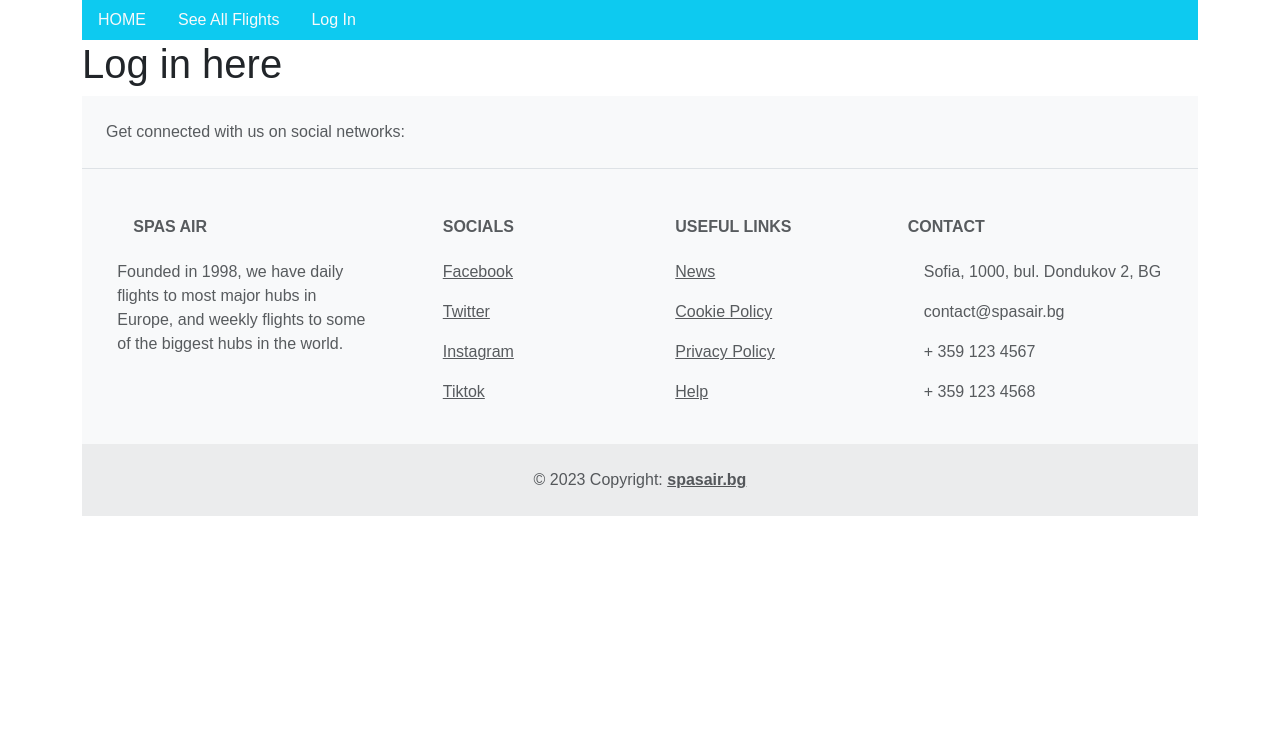
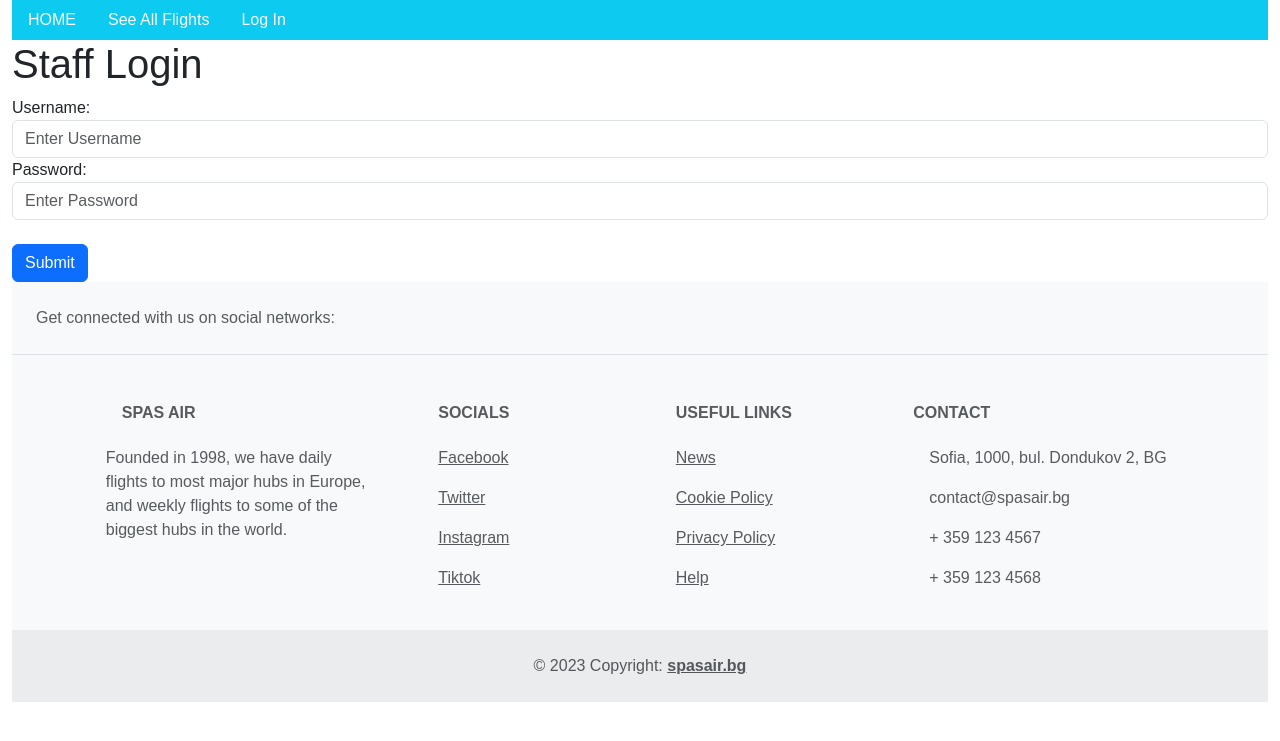
Before and after one commit to MARTIKRISO/FlightManager3.0, a Django app: page /login in a window 1280 px wide. Shown: the top 741 px of the page. Run offline with Django 4.2, Linux system fonts and the light colour scheme; parts of the project's set-up code (start-up, migrations or seed data) failed here and were passed over; some libraries are stand-ins or nearby versions.

Commit message:
Started Login

```diff
--- a/FlightManager/FlightManager/settings.py
+++ b/FlightManager/FlightManager/settings.py
@@ -38,7 +38,7 @@ INSTALLED_APPS = [
     'django.contrib.messages',
     'django.contrib.staticfiles',
     "flights",
-    "bootstrap5"
+    "bootstrap5",
 ]
 
 MIDDLEWARE = [
--- a/FlightManager/flights/templates/flights/book.html
+++ b/FlightManager/flights/templates/flights/book.html
@@ -90,7 +90,7 @@ Book flight {{ data.pk }}
     <div class="form-group">
         <label for="nationality">Nationality</label>
         <input type="text" class="form-control" id="nationality_field" placeholder="Enter 2-letter country code" maxlength="2" required>
-        <small id="emailHelp" class="form-text text-muted">Use Alpha-2 country codes, as defined here: <a href="https://www.iban.com/country-codes">https://www.iban.com/country-codes</a> </small>
+        <small id="emailHelp" class="form-text text-muted">Use Alpha-2 country codes as defined here: <a href="https://www.iban.com/country-codes">https://www.iban.com/country-codes</a> </small>
     </div>
     <div class="form-group">
         <label for="ticket_type">Ticket Type:</label><br>
--- a/FlightManager/flights/templates/flights/login.html
+++ b/FlightManager/flights/templates/flights/login.html
@@ -3,10 +3,53 @@
 {% block title %}
 Log in
 {% endblock title %}
+{% block content %}
+{% block scripts %}
+<script>
+  $(document).ready(function(event){
+    $.ajaxSetup({async: false});
+    $("#submit_button").on('click', function (){
+      data = {
+        "username": $("#username").val(),
+        "password": $("#password").val(),
+      }
 
-{% block content %}
-<h1>Log in here</h1>
+      $.ajax({
+        type: "POST",
+        url: "{% url 'flight:login' %}",
+        data: {order: JSON.stringify(data)},
+        headers: {"X-CSRFToken": Cookies.get('csrftoken')},
+        success: function(){
+            alert("Login Successful!\nRedirecting!");
+            window.location.replace("{% url 'flight:index' %}");
+        },
+        dataType: "text"
+      });
+    });
 
+});
+</script>
+{% endblock scripts %}
+
+
+
+<h1>Staff Login</h1>
+
+<form id="reg_form">
+    <div class="form-group">
+      <label for="username">Username:</label>
+      <input type="Name" class="form-control" id="username" placeholder="Enter Username" required>
+    </div>
+    <div class="form-group">
+        <label for="password">Password:</label>
+        <input type="password" class="form-control" id="password" placeholder="Enter Password" required>
+    </div>
+    <br>
+    <button type="submit" class="btn btn-primary" id="submit_button">Submit</button>
+</form>
 
 {% include 'footer.html' %}
 {% endblock content %}
+<!--
+  {"X-CSRFToken": Cookies.get('csrftoken')}
+-->
--- a/FlightManager/flights/templates/master.html
+++ b/FlightManager/flights/templates/master.html
@@ -14,7 +14,7 @@
 
 </head>
 <body>
-    <div class="container" style="font-family: arial, sans-serif">
+    <div class="container-fluid" style="font-family: arial, sans-serif">
         <ul class="nav bg-info">
           <li class="nav-item">
             <a class="nav-link link-light" href="/">HOME</a>
--- a/FlightManager/flights/views.py
+++ b/FlightManager/flights/views.py
@@ -1,8 +1,9 @@
 from django.shortcuts import render, get_list_or_404, get_object_or_404
-from django.http import HttpResponse
+from django.http import HttpResponse, HttpResponseRedirect
 from django.core import serializers
 from . import models
 import json
+from argon2 import PasswordHasher #Most secure hashing algo
 
 def index(request):
     return render(request, "flights/index.html")
@@ -23,7 +24,21 @@ def seeflights(request):
     return render(request, "flights/seeflights.html", ctx)
 
 def login(request):
-    return render(request, "flights/login.html")
+    if request.method == "GET":
+        return render(request, "flights/login.html")
+    else:
+        data = json.loads(request.POST.get("order"))
+
+        username = data.get("username")
+        password = data.get("password")
+        #TODO: Handle hashing and logging in
+
+        dbrecord = get_object_or_404(models.User, username=username)
+
+        print(dbrecord)
+
+        return HttpResponse("OK")
+
 
 def checkout(request):
     return render(request, "flights/checkout.html")
```
Also changed, not shown: FlightManager/flights/models.py (+17 -1 lines), FlightManager/db.sqlite3, FlightManager/flights/migrations/0004_alter_user_password_sessiondata.py (added).
